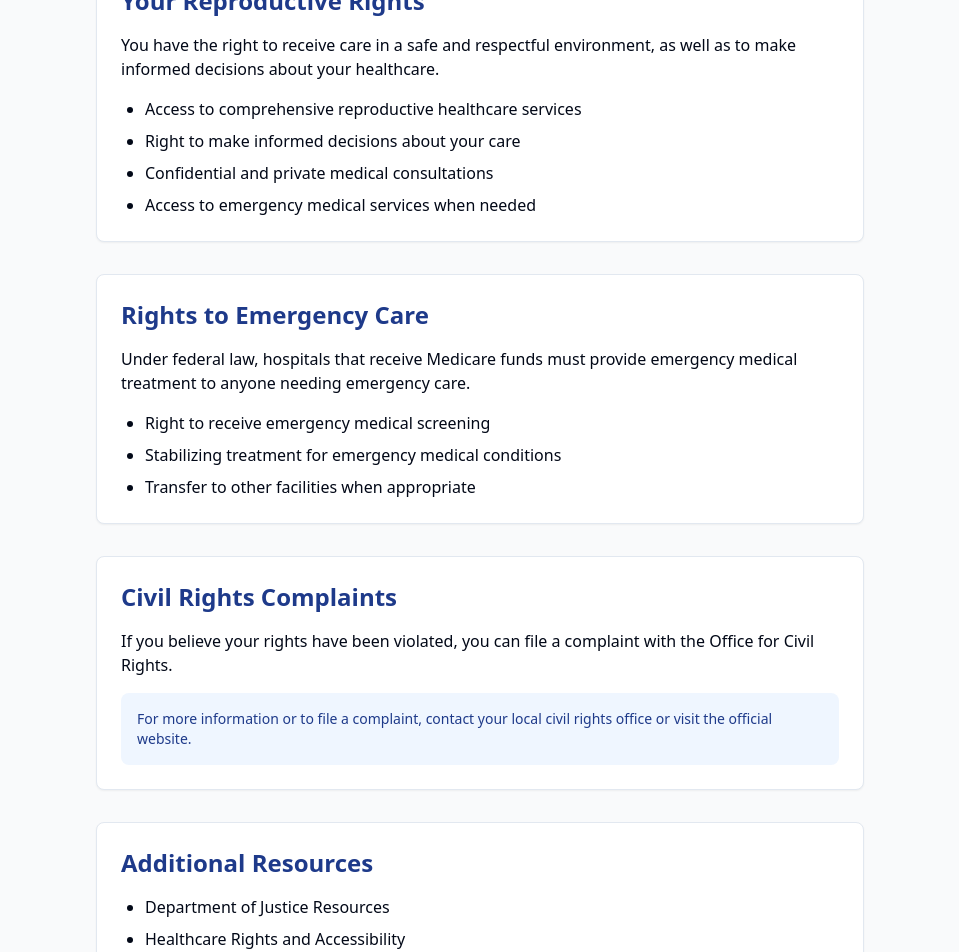
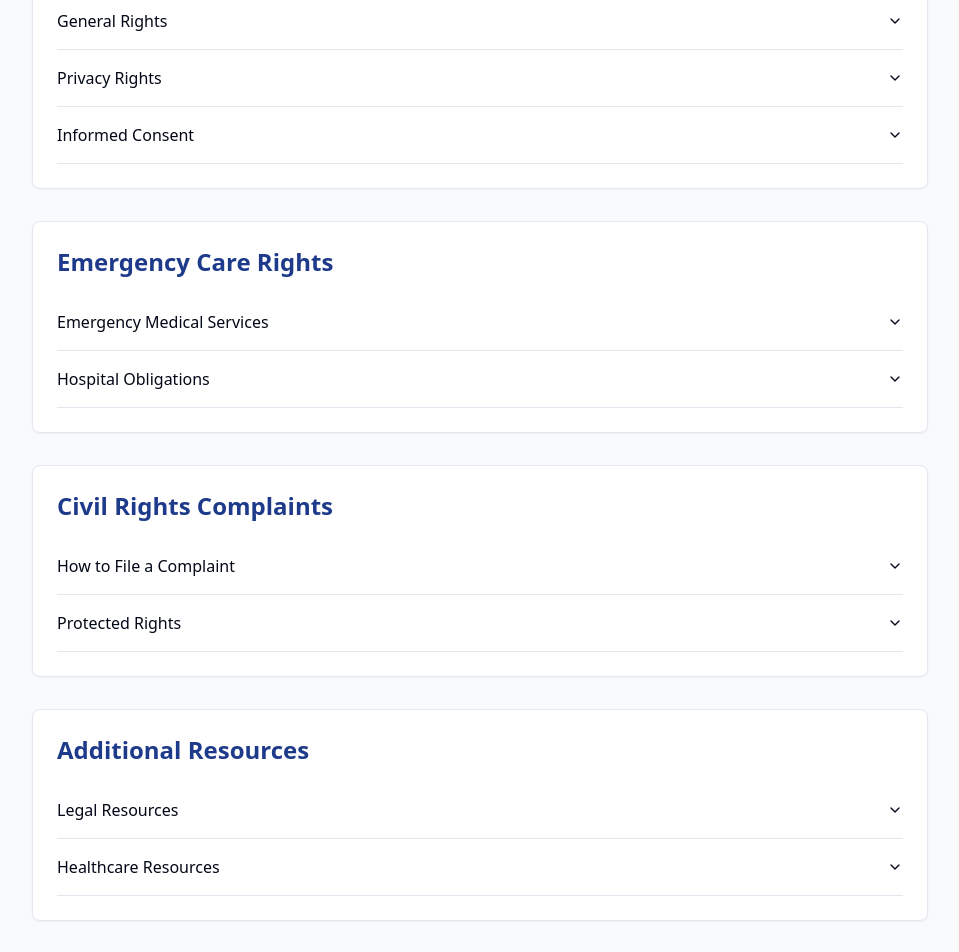
Before and after one commit to BTCompKSU/reproductiverightswebsite, a React (Vite) app: page / in a window 1280 px wide. Shown: the part 340-1292 px from the top of the page, without its empty margins (160-1119 px from the left). Built offline with nearby package versions, Linux system fonts and the light colour scheme.

Commit message:
Add collapsible menus with information
Implemented collapsible menus to display information, incorporating all content from the original images as requested.
[skip gpt_engineer]

```diff
--- a/src/pages/Index.tsx
+++ b/src/pages/Index.tsx
@@ -1,9 +1,15 @@
 import { Card } from "@/components/ui/card";
+import {
+  Accordion,
+  AccordionContent,
+  AccordionItem,
+  AccordionTrigger,
+} from "@/components/ui/accordion";
 
 const Index = () => {
   return (
     <div className="min-h-screen bg-gray-50 py-8 px-4 sm:px-6 lg:px-8">
-      <div className="max-w-3xl mx-auto">
+      <div className="max-w-4xl mx-auto">
         <header className="text-center mb-12">
           <h1 className="text-4xl font-bold text-blue-900 mb-4">Know Your Rights: Reproductive Health Care</h1>
           <div className="bg-blue-900 text-white p-6 rounded-lg mb-8">
@@ -18,49 +24,166 @@ const Index = () => {
         <main className="space-y-8">
           <Card className="p-6">
             <h2 className="text-2xl font-bold text-blue-900 mb-4">Your Reproductive Rights</h2>
-            <p className="mb-4">
-              You have the right to receive care in a safe and respectful environment, as well as to make informed decisions about your healthcare.
-            </p>
+            <Accordion type="single" collapsible className="w-full">
+              <AccordionItem value="general-rights">
+                <AccordionTrigger>General Rights</AccordionTrigger>
+                <AccordionContent>
+                  <div className="space-y-4">
+                    <p>You have the right to receive care in a safe and respectful environment, as well as to make informed decisions about your healthcare.</p>
                     <ul className="list-disc pl-6 space-y-2">
                       <li>Access to comprehensive reproductive healthcare services</li>
                       <li>Right to make informed decisions about your care</li>
                       <li>Confidential and private medical consultations</li>
                       <li>Access to emergency medical services when needed</li>
+                      <li>Right to receive care without discrimination</li>
+                      <li>Right to accurate medical information</li>
+                      <li>Right to refuse treatment</li>
                     </ul>
+                  </div>
+                </AccordionContent>
+              </AccordionItem>
+
+              <AccordionItem value="privacy-rights">
+                <AccordionTrigger>Privacy Rights</AccordionTrigger>
+                <AccordionContent>
+                  <div className="space-y-4">
+                    <p>Your medical information and care are protected by strict privacy laws:</p>
+                    <ul className="list-disc pl-6 space-y-2">
+                      <li>Right to confidential communication with healthcare providers</li>
+                      <li>Protection of medical records and personal health information</li>
+                      <li>Control over who can access your medical information</li>
+                      <li>Right to request corrections to your medical records</li>
+                    </ul>
+                  </div>
+                </AccordionContent>
+              </AccordionItem>
+
+              <AccordionItem value="informed-consent">
+                <AccordionTrigger>Informed Consent</AccordionTrigger>
+                <AccordionContent>
+                  <div className="space-y-4">
+                    <p>Healthcare providers must obtain your informed consent before treatment:</p>
+                    <ul className="list-disc pl-6 space-y-2">
+                      <li>Right to receive clear explanation of medical procedures</li>
+                      <li>Information about risks and benefits of treatments</li>
+                      <li>Alternative treatment options</li>
+                      <li>Right to ask questions and receive answers</li>
+                      <li>Right to change your mind about treatment</li>
+                    </ul>
+                  </div>
+                </AccordionContent>
+              </AccordionItem>
+            </Accordion>
           </Card>
 
           <Card className="p-6">
-            <h2 className="text-2xl font-bold text-blue-900 mb-4">Rights to Emergency Care</h2>
-            <p className="mb-4">
-              Under federal law, hospitals that receive Medicare funds must provide emergency medical treatment to anyone needing emergency care.
-            </p>
+            <h2 className="text-2xl font-bold text-blue-900 mb-4">Emergency Care Rights</h2>
+            <Accordion type="single" collapsible className="w-full">
+              <AccordionItem value="emergency-services">
+                <AccordionTrigger>Emergency Medical Services</AccordionTrigger>
+                <AccordionContent>
+                  <div className="space-y-4">
+                    <p>Under federal law (EMTALA), hospitals that receive Medicare funds must provide emergency medical treatment to anyone needing emergency care:</p>
                     <ul className="list-disc pl-6 space-y-2">
                       <li>Right to receive emergency medical screening</li>
                       <li>Stabilizing treatment for emergency medical conditions</li>
                       <li>Transfer to other facilities when appropriate</li>
+                      <li>Treatment regardless of ability to pay</li>
+                      <li>Protection from discrimination in emergency care</li>
                     </ul>
+                  </div>
+                </AccordionContent>
+              </AccordionItem>
+
+              <AccordionItem value="hospital-obligations">
+                <AccordionTrigger>Hospital Obligations</AccordionTrigger>
+                <AccordionContent>
+                  <div className="space-y-4">
+                    <p>Hospitals have specific obligations under federal law:</p>
+                    <ul className="list-disc pl-6 space-y-2">
+                      <li>Must provide medical screening examination</li>
+                      <li>Cannot delay examination to inquire about payment</li>
+                      <li>Must stabilize emergency medical conditions</li>
+                      <li>Must provide appropriate transfer if necessary</li>
+                      <li>Must accept appropriate transfers from other facilities</li>
+                    </ul>
+                  </div>
+                </AccordionContent>
+              </AccordionItem>
+            </Accordion>
           </Card>
 
           <Card className="p-6">
             <h2 className="text-2xl font-bold text-blue-900 mb-4">Civil Rights Complaints</h2>
-            <p className="mb-4">
-              If you believe your rights have been violated, you can file a complaint with the Office for Civil Rights.
-            </p>
-            <div className="bg-blue-50 p-4 rounded-lg">
+            <Accordion type="single" collapsible className="w-full">
+              <AccordionItem value="filing-complaints">
+                <AccordionTrigger>How to File a Complaint</AccordionTrigger>
+                <AccordionContent>
+                  <div className="space-y-4">
+                    <p>If you believe your rights have been violated, you can file a complaint with the Office for Civil Rights:</p>
+                    <ul className="list-disc pl-6 space-y-2">
+                      <li>File within 180 days of the alleged discrimination</li>
+                      <li>Include detailed information about the incident</li>
+                      <li>Provide contact information for follow-up</li>
+                      <li>Submit supporting documentation if available</li>
+                    </ul>
+                    <div className="bg-blue-50 p-4 rounded-lg mt-4">
                       <p className="text-sm text-blue-900">
                         For more information or to file a complaint, contact your local civil rights office or visit the official website.
                       </p>
                     </div>
+                  </div>
+                </AccordionContent>
+              </AccordionItem>
+
+              <AccordionItem value="protected-rights">
+                <AccordionTrigger>Protected Rights</AccordionTrigger>
+                <AccordionContent>
+                  <div className="space-y-4">
+                    <p>You are protected from discrimination based on:</p>
+                    <ul className="list-disc pl-6 space-y-2">
+                      <li>Race, color, and national origin</li>
+                      <li>Age</li>
+                      <li>Disability</li>
+                      <li>Sex and gender identity</li>
+                      <li>Religion</li>
+                    </ul>
+                  </div>
+                </AccordionContent>
+              </AccordionItem>
+            </Accordion>
           </Card>
 
           <Card className="p-6">
             <h2 className="text-2xl font-bold text-blue-900 mb-4">Additional Resources</h2>
+            <Accordion type="single" collapsible className="w-full">
+              <AccordionItem value="legal-resources">
+                <AccordionTrigger>Legal Resources</AccordionTrigger>
+                <AccordionContent>
                   <ul className="list-disc pl-6 space-y-2">
                     <li>Department of Justice Resources</li>
-              <li>Healthcare Rights and Accessibility</li>
-              <li>Patient Privacy Information</li>
+                    <li>Healthcare Rights and Accessibility Guidelines</li>
+                    <li>Patient Privacy Information Portal</li>
                     <li>Emergency Medical Treatment Guidelines</li>
+                    <li>Civil Rights Complaint Forms</li>
+                    <li>Legal Aid Services Directory</li>
                   </ul>
+                </AccordionContent>
+              </AccordionItem>
+
+              <AccordionItem value="healthcare-resources">
+                <AccordionTrigger>Healthcare Resources</AccordionTrigger>
+                <AccordionContent>
+                  <ul className="list-disc pl-6 space-y-2">
+                    <li>Find a Healthcare Provider</li>
+                    <li>Patient Advocacy Organizations</li>
+                    <li>Mental Health Support Services</li>
+                    <li>Insurance Information and Resources</li>
+                    <li>Telehealth Services Directory</li>
+                  </ul>
+                </AccordionContent>
+              </AccordionItem>
+            </Accordion>
           </Card>
         </main>
 
```
Lines whose indentation alone changed are shown as unchanged.
